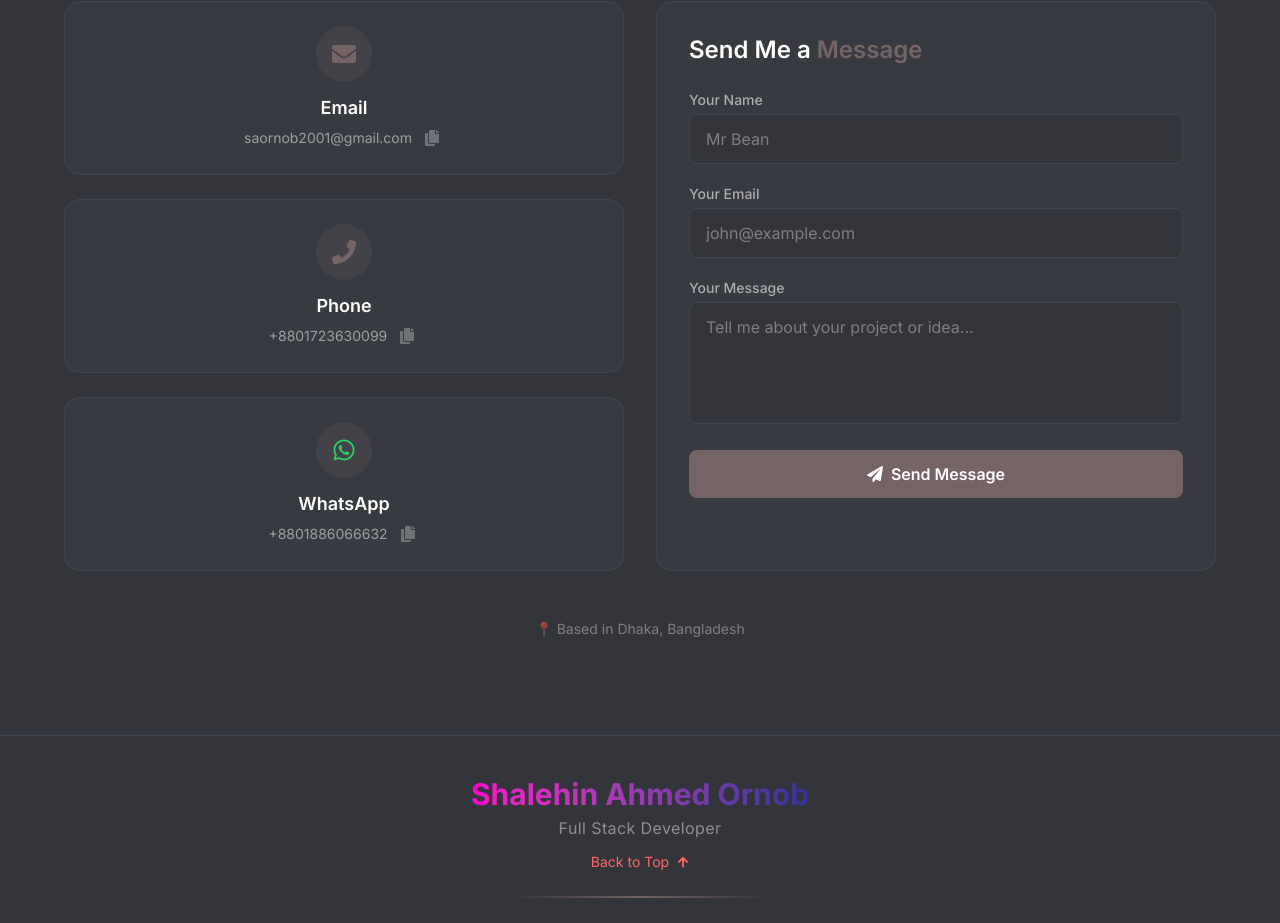
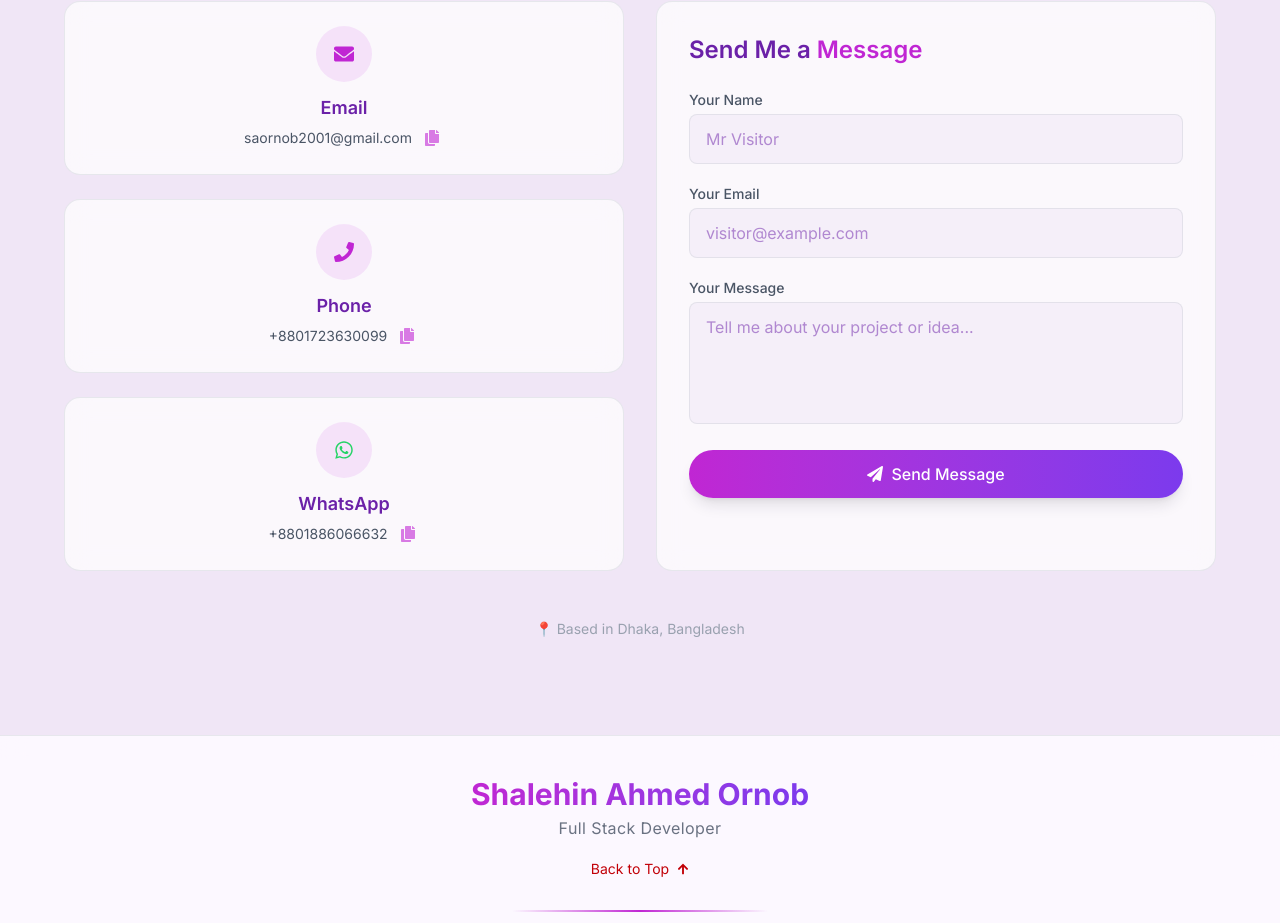
Before and after one commit to ORNOB-083/My-Portfolio, a Next.js app: page / in a window 1280 px wide. Shown: the part 5196-6119 px from the top of the page. Built offline with nearby package versions, Linux system fonts and the light colour scheme; what @nextui-org/react would draw is missing.

Commit message:
Updated the contact and footer section

```diff
--- a/src/components/Contact.jsx
+++ b/src/components/Contact.jsx
@@ -66,21 +66,21 @@ export default function Contact() {
 
   const contactItems = [
     {
-      icon: <FaEnvelope className="w-6 h-6 text-[#746465]" />,
+      icon: <FaEnvelope className="w-5 h-5 text-[#c026d3] dark:text-[#e879f9]" />,
       title: "Email",
       value: "saornob2001@gmail.com",
       href: "mailto:saornob2001@gmail.com",
       label: "email",
     },
     {
-      icon: <FaPhone className="w-6 h-6 text-[#746465]" />,
+      icon: <FaPhone className="w-5 h-5 text-[#c026d3] dark:text-[#e879f9]" />,
       title: "Phone",
       value: "+8801723630099",
       href: "tel:+8801723630099",
       label: "phone1",
     },
     {
-      icon: <FaWhatsapp className="w-6 h-6 text-[#25D366]" />,
+      icon: <FaWhatsapp className="w-5 h-5 text-[#25D366]" />,
       title: "WhatsApp",
       value: "+8801886066632",
       href: "https://wa.me/8801886066632",
@@ -91,8 +91,9 @@ export default function Contact() {
   return (
     <>
       <ToastContainer position="top-center" theme="dark" />
-      <section id="contact" className="py-24 bg-[#34353A] text-[#C9C9C9]">
+      <section id="contact" className="py-24 bg-[#f0e6f6] dark:bg-[#1a1525] text-[#6b21a8] dark:text-[#c4b5fd] transition-colors duration-300">
         <div className="max-w-7xl mx-auto px-6">
+          {/* Section Header */}
           <motion.div
             initial={{ opacity: 0, y: 30 }}
             whileInView={{ opacity: 1, y: 0 }}
@@ -100,16 +101,17 @@ export default function Contact() {
             viewport={{ once: true }}
             className="text-center mb-12"
           >
-            <h2 className="text-4xl font-bold text-white">
-              Get In <span className="bg-gradient-to-r from-[#746465] to-[#C9C9C9] bg-clip-text text-transparent">Touch</span>
+            <h2 className="text-4xl font-bold text-[#6b21a8] dark:text-[#c4b5fd] transition-colors duration-300">
+              Get In <span className="bg-gradient-to-r from-[#c026d3] to-[#7c3aed] dark:from-[#e879f9] dark:to-[#a78bfa] bg-clip-text text-transparent">Touch</span>
             </h2>
-            <div className="w-20 h-1 bg-gradient-to-r from-[#746465] to-[#C9C9C9] mx-auto mt-4 rounded-full"></div>
-            <p className="text-[#C9C9C9]/70 mt-4 text-lg">
+            <div className="w-20 h-1 bg-gradient-to-r from-[#c026d3] to-[#7c3aed] dark:from-[#e879f9] dark:to-[#a78bfa] mx-auto mt-4 rounded-full"></div>
+            <p className="text-[#6b21a8]/70 dark:text-[#c4b5fd]/70 mt-4 text-lg">
               I&apos;m always open to new opportunities, collaborations, or just a friendly chat!
             </p>
           </motion.div>
 
           <div className="grid lg:grid-cols-2 gap-8 max-w-6xl mx-auto">
+            {/* Left Column: Contact Cards */}
             <div className="space-y-6">
               {contactItems.map((item, idx) => (
                 <motion.div
@@ -118,7 +120,7 @@ export default function Contact() {
                   whileInView={{ opacity: 1, y: 0 }}
                   transition={{ duration: 0.5, delay: 0.1 + idx * 0.1 }}
                   viewport={{ once: true }}
-                  className="group block bg-[#424654]/30 border border-[#424654] rounded-2xl p-6 text-center hover:border-[#746465] hover:bg-[#424654]/50 transition-all duration-300"
+                  className="group block bg-white/70 dark:bg-[#1a1525]/70 backdrop-blur-md border border-gray-300/50 dark:border-[#3d2d5c]/50 rounded-2xl p-6 text-center hover:shadow-xl hover:shadow-[#c084fc]/20 dark:hover:shadow-[#7c3aed]/20 hover:border-[#c026d3] dark:hover:border-[#e879f9] transition-all duration-300"
                 >
                   <a
                     href={item.href || "#"}
@@ -126,19 +128,20 @@ export default function Contact() {
                     rel={item.label === "whatsapp" ? "noopener noreferrer" : ""}
                     className="block"
                   >
-                    <div className="w-14 h-14 bg-[#746465]/20 rounded-full flex items-center justify-center mx-auto mb-3 group-hover:bg-[#746465]/30 transition-colors">
+                    {/* ✅ IMPROVED: Changed solid hover color to a subtle /30 tint so the icon remains visible */}
+                    <div className="w-14 h-14 bg-[#c026d3]/10 dark:bg-[#e879f9]/10 rounded-full flex items-center justify-center mx-auto mb-3 group-hover:bg-[#c026d3]/30 dark:group-hover:bg-[#e879f9]/30 group-hover:scale-110 transition-all duration-300">
                       {item.icon}
                     </div>
-                    <h3 className="text-lg font-semibold text-white mb-1">{item.title}</h3>
+                    <h3 className="text-lg font-semibold text-[#6b21a8] dark:text-[#c4b5fd] mb-1 transition-colors duration-300">{item.title}</h3>
                   </a>
 
                   <div className="flex items-center justify-center gap-2">
-                    <span className="text-[#C9C9C9]/70 text-sm select-all cursor-pointer">
+                    <span className="text-gray-600 dark:text-[#c4b5fd]/80 text-sm select-all cursor-pointer transition-colors duration-300">
                       {item.value}
                     </span>
                     <button
                       onClick={() => copyToClipboard(item.value, item.label)}
-                      className="text-[#C9C9C9]/40 hover:text-[#746465] transition-colors p-1 rounded hover:bg-[#746465]/20"
+                      className="text-[#c026d3]/60 dark:text-[#e879f9]/60 hover:text-[#c026d3] dark:hover:text-[#e879f9] transition-colors p-1 rounded hover:bg-[#c026d3]/10 dark:hover:bg-[#e879f9]/10"
                       title="Copy to clipboard"
                     >
                       {copied === item.label ? (
@@ -152,20 +155,21 @@ export default function Contact() {
               ))}
             </div>
 
+            {/* Right Column: Contact Form */}
             <motion.div
               initial={{ opacity: 0, x: 30 }}
               whileInView={{ opacity: 1, x: 0 }}
               transition={{ duration: 0.6, delay: 0.2 }}
               viewport={{ once: true }}
-              className="bg-[#424654]/30 border border-[#424654] rounded-2xl p-8"
+              className="bg-white/70 dark:bg-[#1a1525]/70 backdrop-blur-md border border-gray-300/50 dark:border-[#3d2d5c]/50 rounded-2xl p-8 transition-all duration-300"
             >
-              <h3 className="text-2xl font-semibold text-white mb-6 text-center lg:text-left">
-                Send Me a <span className="text-[#746465]">Message</span>
+              <h3 className="text-2xl font-semibold text-[#6b21a8] dark:text-[#c4b5fd] mb-6 text-center lg:text-left transition-colors duration-300">
+                Send Me a <span className="text-[#c026d3] dark:text-[#e879f9]">Message</span>
               </h3>
 
               <form ref={formRef} onSubmit={handleSubmit} className="space-y-5">
                 <div>
-                  <label htmlFor="name" className="block text-sm font-medium text-[#C9C9C9]/80 mb-1">
+                  <label htmlFor="name" className="block text-sm font-medium text-gray-600 dark:text-[#c4b5fd]/80 mb-1">
                     Your Name
                   </label>
                   <input
@@ -175,13 +179,13 @@ export default function Contact() {
                     value={formData.name}
                     onChange={handleChange}
                     required
-                    className="w-full bg-[#34353A] border border-[#424654] rounded-lg px-4 py-3 text-white placeholder-[#C9C9C9]/50 focus:border-[#746465] focus:outline-none transition-colors"
-                    placeholder="Mr Bean"
+                    className="w-full bg-[#f0e6f6]/50 dark:bg-[#1a1525]/50 border border-gray-300/50 dark:border-[#3d2d5c]/50 rounded-lg px-4 py-3 text-[#6b21a8] dark:text-[#c4b5fd] placeholder-[#6b21a8]/50 dark:placeholder-[#c4b5fd]/50 focus:border-[#c026d3] dark:focus:border-[#e879f9] focus:outline-none transition-colors"
+                    placeholder="Mr Visitor"
                   />
                 </div>
 
                 <div>
-                  <label htmlFor="email" className="block text-sm font-medium text-[#C9C9C9]/80 mb-1">
+                  <label htmlFor="email" className="block text-sm font-medium text-gray-600 dark:text-[#c4b5fd]/80 mb-1">
                     Your Email
                   </label>
                   <input
@@ -191,13 +195,13 @@ export default function Contact() {
                     value={formData.email}
                     onChange={handleChange}
                     required
-                    className="w-full bg-[#34353A] border border-[#424654] rounded-lg px-4 py-3 text-white placeholder-[#C9C9C9]/50 focus:border-[#746465] focus:outline-none transition-colors"
-                    placeholder="john@example.com"
+                    className="w-full bg-[#f0e6f6]/50 dark:bg-[#1a1525]/50 border border-gray-300/50 dark:border-[#3d2d5c]/50 rounded-lg px-4 py-3 text-[#6b21a8] dark:text-[#c4b5fd] placeholder-[#6b21a8]/50 dark:placeholder-[#c4b5fd]/50 focus:border-[#c026d3] dark:focus:border-[#e879f9] focus:outline-none transition-colors"
+                    placeholder="visitor@example.com"
                   />
                 </div>
 
                 <div>
-                  <label htmlFor="message" className="block text-sm font-medium text-[#C9C9C9]/80 mb-1">
+                  <label htmlFor="message" className="block text-sm font-medium text-gray-600 dark:text-[#c4b5fd]/80 mb-1">
                     Your Message
                   </label>
                   <textarea
@@ -207,15 +211,18 @@ export default function Contact() {
                     onChange={handleChange}
                     required
                     rows="4"
-                    className="w-full bg-[#34353A] border border-[#424654] rounded-lg px-4 py-3 text-white placeholder-[#C9C9C9]/50 focus:border-[#746465] focus:outline-none transition-colors resize-none"
+                    className="w-full bg-[#f0e6f6]/50 dark:bg-[#1a1525]/50 border border-gray-300/50 dark:border-[#3d2d5c]/50 rounded-lg px-4 py-3 text-[#6b21a8] dark:text-[#c4b5fd] placeholder-[#6b21a8]/50 dark:placeholder-[#c4b5fd]/50 focus:border-[#c026d3] dark:focus:border-[#e879f9] focus:outline-none transition-colors resize-none"
                     placeholder="Tell me about your project or idea..."
                   />
                 </div>
 
-                <button
+                {/* Smooth Send Button */}
+                <motion.button
                   type="submit"
                   disabled={isSending}
-                  className="w-full flex items-center justify-center gap-2 px-6 py-3 bg-[#746465] hover:bg-[#5C5051] text-white rounded-lg transition-all duration-300 font-semibold disabled:opacity-70 disabled:cursor-not-allowed"
+                  whileHover={{ scale: 1.05 }}
+                  whileTap={{ scale: 0.95 }}
+                  className="w-full flex items-center justify-center gap-2 px-6 py-3 rounded-full bg-gradient-to-r from-[#c026d3] to-[#7c3aed] dark:from-[#e879f9] dark:to-[#a78bfa] hover:from-[#c084fc] hover:to-[#7c3aed] dark:hover:from-[#c084fc] dark:hover:to-[#a78bfa] text-white font-medium shadow-lg transition-all duration-300 disabled:opacity-70 disabled:cursor-not-allowed"
                 >
                   {isSending ? (
                     <>
@@ -227,7 +234,7 @@ export default function Contact() {
                       <FaPaperPlane className="w-4 h-4" /> Send Message
                     </>
                   )}
-                </button>
+                </motion.button>
               </form>
             </motion.div>
           </div>
@@ -237,7 +244,7 @@ export default function Contact() {
             whileInView={{ opacity: 1 }}
             transition={{ duration: 0.5, delay: 0.5 }}
             viewport={{ once: true }}
-            className="text-center mt-12 text-[#C9C9C9]/50 text-sm"
+            className="text-center mt-12 text-gray-400 dark:text-[#c4b5fd]/50 text-sm"
           >
             <p>📍 Based in Dhaka, Bangladesh</p>
           </motion.div>
--- a/src/components/Footer.jsx
+++ b/src/components/Footer.jsx
@@ -12,7 +12,7 @@ export default function Footer() {
   };
 
   return (
-    <footer className="bg-[#34353A] border-t border-[#424654] py-10 text-[#C9C9C9]">
+    <footer className="bg-white/70 dark:bg-[#1a1525]/70 backdrop-blur-md border-t border-gray-300/50 dark:border-[#3d2d5c]/50 py-10 text-[#6b21a8] dark:text-[#c4b5fd] transition-colors duration-300">
       <div className="max-w-7xl mx-auto px-6">
         <div className="flex flex-col items-center justify-center gap-6">
 
@@ -23,23 +23,37 @@ export default function Footer() {
             viewport={{ once: true }}
             className="flex flex-col items-center gap-3"
           >
-
             <div className="text-center">
-              <h3 className="text-3xl font-bold bg-gradient-to-r from-[#ff00cc] to-[#333399] bg-clip-text text-transparent">Shalehin Ahmed Ornob</h3>
-              <p className="text-medium text-[#C9C9C9]/60 mt-1 tracking-wide">Full Stack Developer</p>
+              <h3 className="text-3xl font-bold bg-gradient-to-r from-[#c026d3] to-[#7c3aed] dark:from-[#e879f9] dark:to-[#a78bfa] bg-clip-text text-transparent">
+                Shalehin Ahmed Ornob
+              </h3>
+              <p className="text-medium text-gray-500 dark:text-[#c4b5fd]/60 mt-1 tracking-wide">Full Stack Developer</p>
             </div>
 
-            <button
+            <motion.button
               onClick={scrollToTop}
-              className="group flex items-center gap-2 text-sm text-red-400/100 hover:text-[#C9C9C9]/40 transition-colors"
+              whileHover={{ scale: 1.05 }}
+              whileTap={{ scale: 0.95 }}
+              className="group relative flex items-center gap-2 text-sm overflow-hidden rounded-full px-4 py-1.5 border border-transparent hover:border-[#c026d3]/30 dark:hover:border-[#e879f9]/30 transition-colors"
             >
-              <span>Back to Top</span>
-              <FaArrowUp className="w-3 h-3 group-hover:-translate-y-1 transition-transform" />
-            </button>
+              <motion.div
+                className="absolute inset-0 bg-gradient-to-r from-red-500/20 via-[#c026d3]/20 to-[#a78bfa]/20 dark:from-red-500/20 dark:via-[#e879f9]/20 dark:to-[#a78bfa]/20"
+                initial={{ width: 0 }}
+                whileHover={{ width: "100%" }}
+                transition={{ duration: 0.4, ease: "easeInOut" }}
+              />
+
+              <span className="relative z-10 text-red-700 dark:text-red-700 hover:text-[#c026d3] dark:hover:text-[#e879f9] transition-colors duration-300">
+                Back to Top
+              </span>
+
+              {/* Arrow (Stays Red initially, turns Purple on hover) */}
+              <FaArrowUp className="relative z-10 w-3 h-3 text-red-700 dark:text-red-700 hover:text-[#c026d3] dark:hover:text-[#e879f9] group-hover:-translate-y-1 transition-all duration-300" />
+            </motion.button>
           </motion.div>
 
           {/* Divider */}
-          <div className="w-64 h-0.5 bg-gradient-to-r from-transparent via-[#746465] to-transparent"></div>
+          <div className="w-64 h-0.5 bg-gradient-to-r from-transparent via-[#c026d3] dark:via-[#e879f9] to-transparent"></div>
 
           <motion.div
             initial={{ opacity: 0 }}
@@ -48,8 +62,8 @@ export default function Footer() {
             viewport={{ once: true }}
             className="flex flex-col items-center gap-4"
           >
-            <p className="text-sm text-[#C9C9C9]/50 flex items-center justify-center gap-2">
-              Built with <FaHeart className="text-[#746465] w-4 h-4" /> by Shalehin Ahmed Ornob using Next.js
+            <p className="text-sm text-gray-500 dark:text-[#c4b5fd]/50 flex items-center justify-center gap-2">
+              Built with <FaHeart className="text-[#c026d3] dark:text-[#e879f9] w-4 h-4" /> by Shalehin Ahmed Ornob using Next.js
               <span className="mx-2">•</span>
               {currentYear}
             </p>
```
